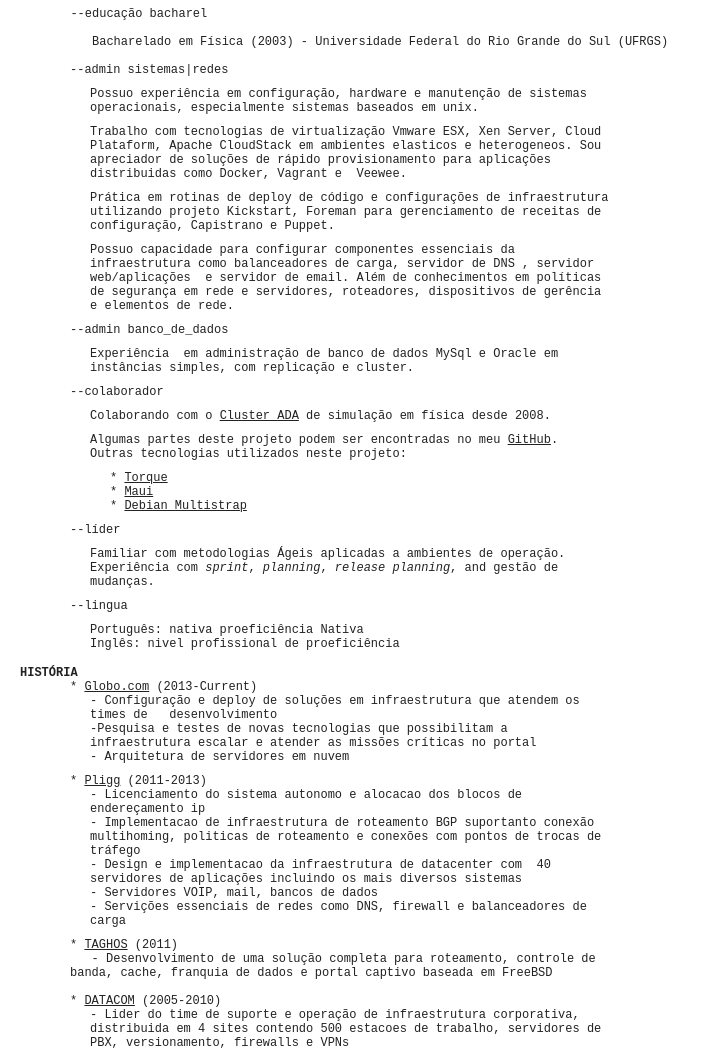
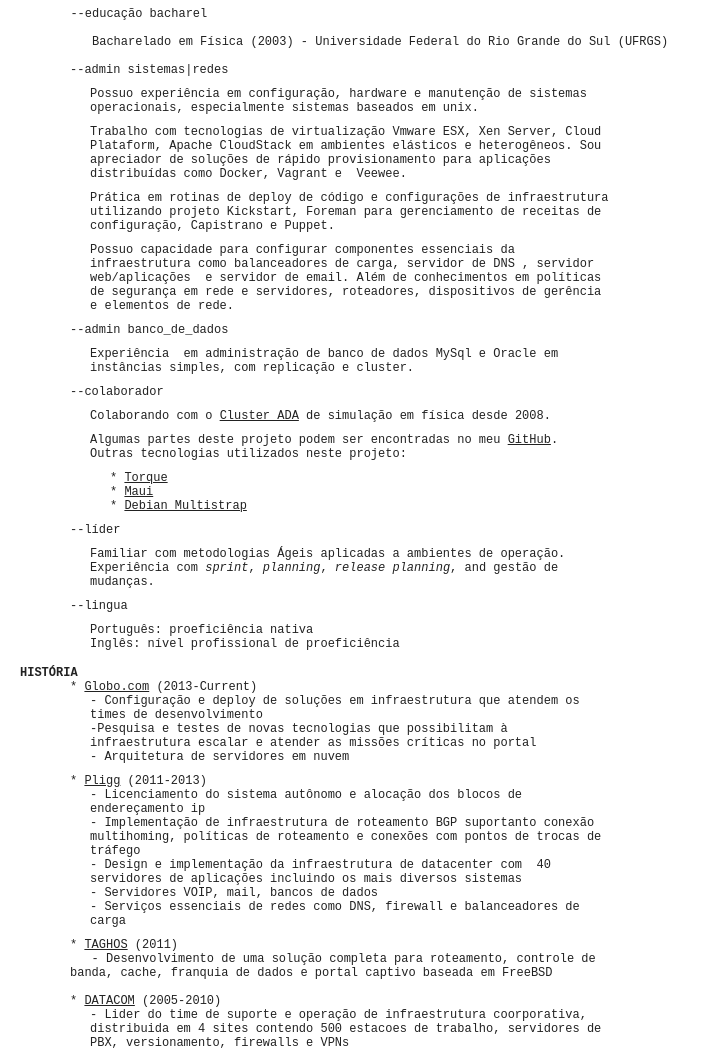
Before and after one commit to jas042/jas042.github.io, a plain HTML site: page pt_br/index.html in a window 1280 px wide. Shown: the part 491-1544 px from the top of the page, without its empty margins (0-710 px from the left). Drawn offline with Linux system fonts and the light colour scheme.

Commit message:
Ajustes acentuacao

```diff
--- a/pt_br/index.html
+++ b/pt_br/index.html
@@ -1,5 +1,6 @@
 <!DOCTYPE html>
-<html><head><!-- saved from url=(0034)http://jas042.github.io/index.html -->
+<html><head>
+<!-- saved from url=(0034)http://jas042.github.io/index.html -->
 
 
 
@@ -156,8 +157,8 @@ baseados em unix.</p>
 
 <p class="doublesubtext">Trabalho com tecnologias de virtualização
 Vmware ESX, Xen Server, Cloud Plataform, Apache CloudStack em ambientes
-elasticos e heterogeneos. Sou apreciador de soluções de rápido
-provisionamento para aplicações distribuidas como Docker, Vagrant
+elásticos e heterogêneos. Sou apreciador de soluções de rápido
+provisionamento para aplicações distribuídas como Docker, Vagrant
 e&nbsp; Veewee.</p>
 
 <p class="doublesubtext">Prática em rotinas de deploy de código e
@@ -207,17 +208,18 @@ release planning</span>, and gestão de mudanças.
 <p class="subtext"> --lingua
 </p>
 
-<p class="doublesubtext"> Português: nativa proeficiência Nativa <br>
-Inglês: nivel profissional de proeficiência
+<p class="doublesubtext"> Português: proeficiência nativa <br>
+Inglês: nível profissional de proeficiência
 </p>
+
 
 <h1>HISTÓRIA</h1>
 
 <p class="subtext bottomcut"> * <a href="http://www.globo.com/">Globo.com</a>&nbsp;(2013-Current)</p>
 
 <p class="doublesubtext"> - Configuração e deploy de soluções em
-infraestrutura que atendem os times de&nbsp;&nbsp; desenvolvimento<br>
--Pesquisa e testes de novas tecnologias que possibilitam a
+infraestrutura que atendem os times de desenvolvimento<br>
+-Pesquisa e testes de novas tecnologias que possibilitam à
 infraestrutura escalar e atender as missões críticas no portal<br>
 - Arquitetura de servidores em nuvem<br>
 </p>
@@ -225,15 +227,15 @@ infraestrutura escalar e atender as missões críticas no portal<br>
 <p class="subtext bottomcut">* <a href="http://www.pligg.com.br/">Pligg</a>&nbsp;(2011-2013)
 </p>
 
-<p class="doublesubtext"> - Licenciamento do sistema autonomo e
-alocacao dos blocos de endereçamento ip<br>
-- Implementacao de infraestrutura de roteamento BGP suportanto conexão
-multihoming, politicas de roteamento e conexões com pontos de trocas de
+<p class="doublesubtext"> - Licenciamento do sistema autônomo e
+alocação dos blocos de endereçamento ip<br>
+- Implementação de infraestrutura de roteamento BGP suportanto conexão
+multihoming, políticas de roteamento e conexões com pontos de trocas de
 tráfego<br>
-- Design e implementacao da infraestrutura de datacenter com&nbsp; 40
+- Design e implementação da infraestrutura de datacenter com&nbsp; 40
 servidores de aplicações incluindo os mais diversos sistemas<br>
 - Servidores VOIP, mail, bancos de dados<br>
-- Servições essenciais de redes como DNS, firewall e balanceadores de
+- Serviços essenciais de redes como DNS, firewall e balanceadores de
 carga<br>
 </p>
 
@@ -250,7 +252,7 @@ dados e portal captivo baseada em FreeBSD</p>
 </p>
 
 <p class="doublesubtext"> - Lider do time de suporte e operação de
-infraestrutura corporativa, distribuida em 4 sites contendo 500
+infraestrutura coorporativa, distribuida em 4 sites contendo 500
 estacoes de trabalho, servidores de PBX, versionamento, firewalls e VPNs<br>
 </p>
 
```
